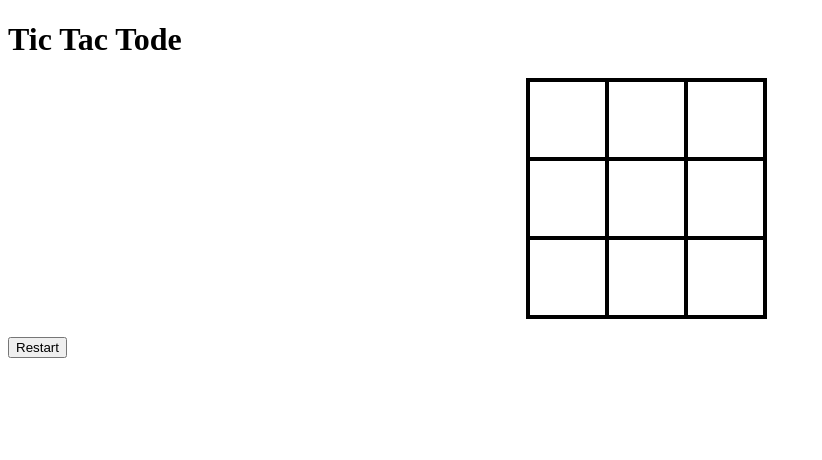
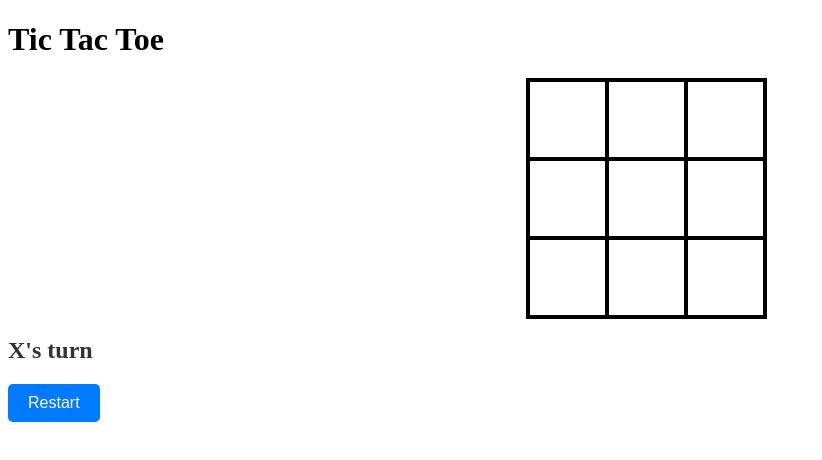
Before and after one commit to kelvin-2/Tic-Tac-Toe, a plain HTML site: page index.html in a window 1280 px wide. Shown: the whole page, without its empty margins (0-822 px from the left). Drawn offline with Linux system fonts and the light colour scheme.

Commit message:
evething works

```diff
--- a/index.html
+++ b/index.html
@@ -8,7 +8,7 @@
 </head>
 <body>
     <div id="game_container">
-        <h1>Tic Tac Tode</h1>
+        <h1>Tic Tac Toe</h1>
         <div id="cellContainer">
             <div cellIndex="0" class="cell"></div>
             <div cellIndex="1" class="cell"></div>
@@ -21,7 +21,7 @@
             <div cellIndex="8" class="cell"></div>
         </div>
         <h2 id="statusText"></h2>
-        <button id="restatBtn">Restart</button>
+        <button id="restartBtn">Restart</button>
     </div>
     <script src="script.js"></script>
 </body>
--- a/style.css
+++ b/style.css
@@ -1,19 +1,52 @@
-.cell{
+.cell {
     width: 75px;
     height: 75px;
-    border:2px solid;
+    border: 2px solid;
     box-shadow: 0 0 0 2px;
     line-height: 75px;
     font-size: 50px;
     cursor: pointer;
-}
-#gameContainer{
-    font-family:"Permanent Marker", cursive;
     text-align: center;
 }
-#cellContainer{
-    display:grid;
-    grid-template-columns: repeat(3,auto);
-    width:225px;
+.cell:hover {
+    background-color: #f0f0f0;
+    transition: background-color 0.3s ease;
+}
+.winning-cell {
+    background-color: #90ee90;
+    color: #fff;
+}
+
+#gameContainer {
+    font-family: "Permanent Marker", cursive;
+    text-align: center;
+    margin: 20px;
+}
+
+#statusText {
+    font-size: 1.5em;
+    margin: 20px 0;
+    color: #333;
+}
+
+#cellContainer {
+    display: grid;
+    grid-template-columns: repeat(3, auto);
+    width: 225px;
+    max-width: 100%;
     margin: auto;
 }
+
+#restartBtn {
+    padding: 10px 20px;
+    font-size: 1em;
+    color: #fff;
+    background-color: #007bff;
+    border: none;
+    border-radius: 5px;
+    cursor: pointer;
+    transition: background-color 0.3s ease;
+}
+#restartBtn:hover {
+    background-color: #0056b3;
+}
```
